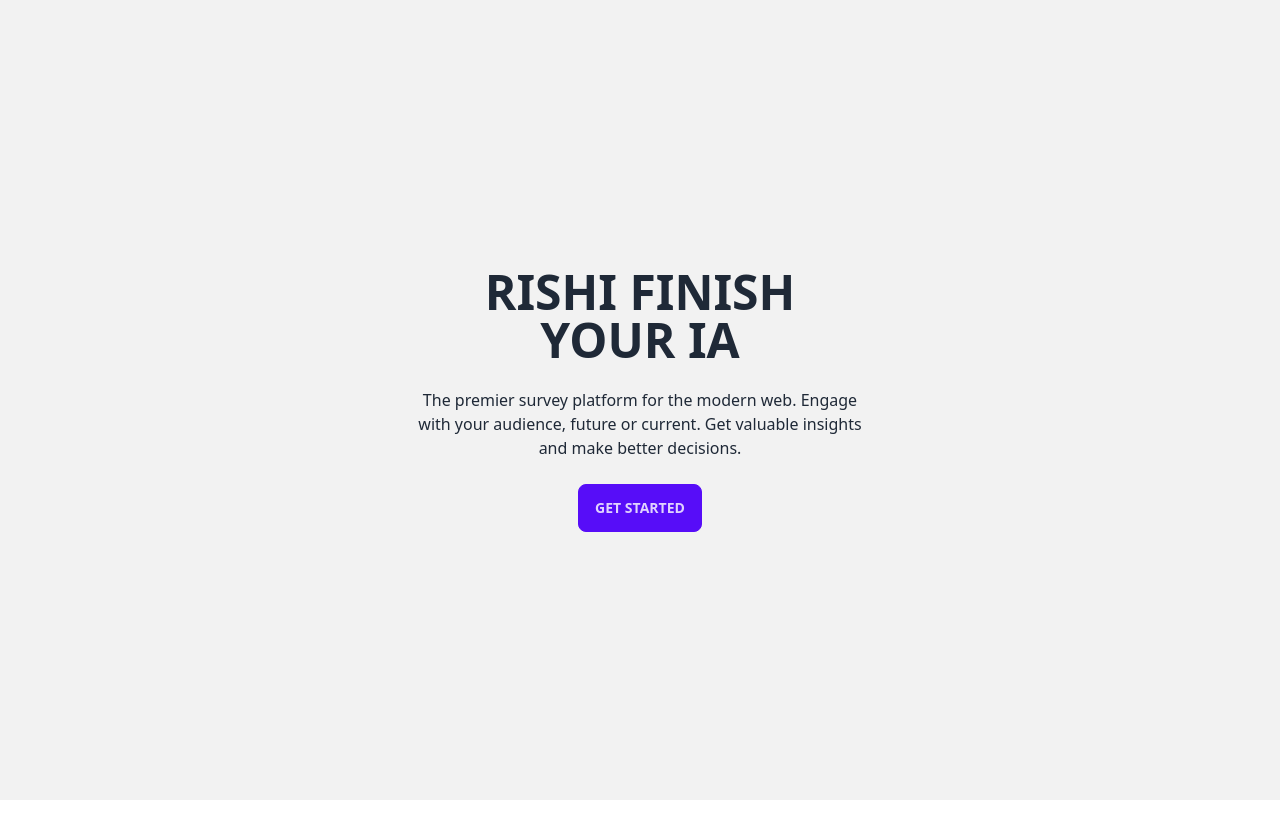
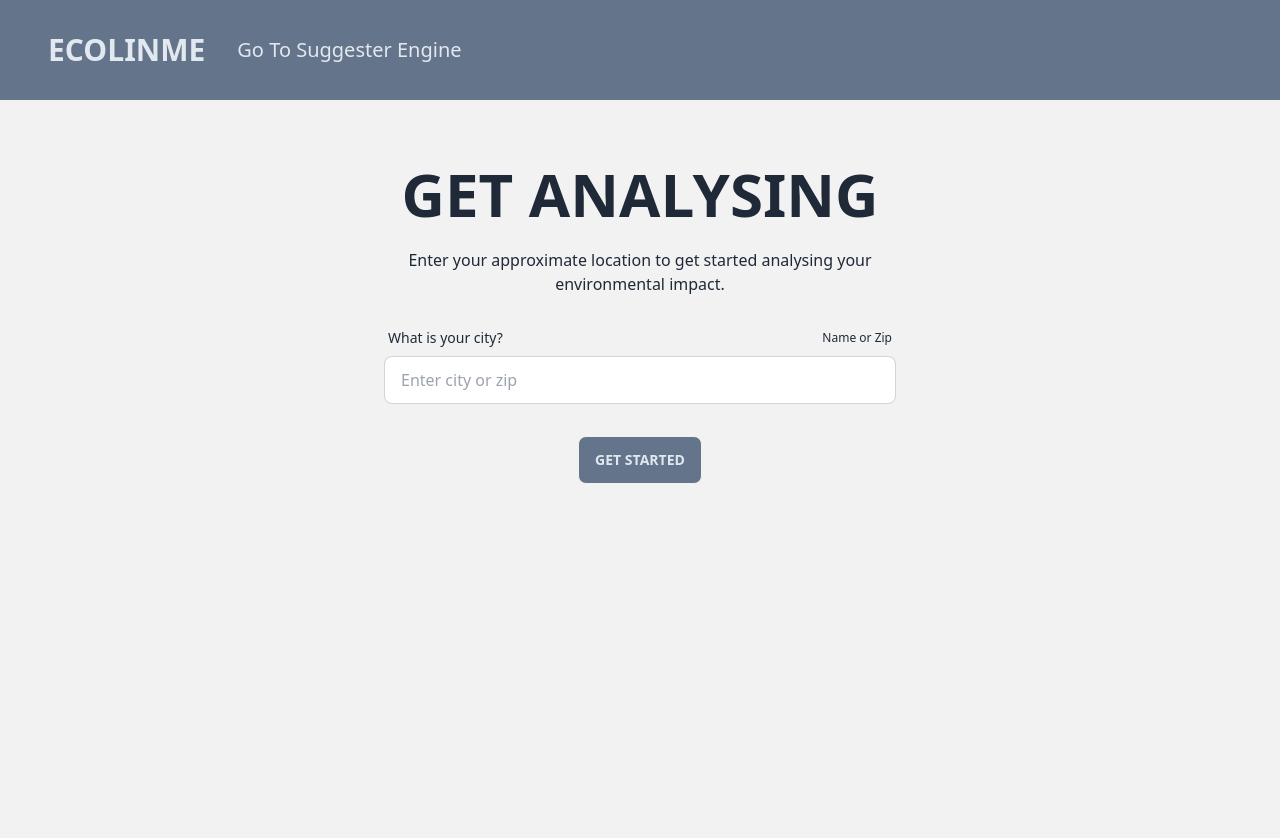
Before and after one commit to mjh316/hackpnwjune, a SvelteKit app: page / in a window 1280 px wide. Shown: the top 838 px of the page. Before the commit the page ends 800 px from the top, so only its background shows below. Built offline with nearby package versions, Linux system fonts and the light colour scheme.

Commit message:
home page with location form
nav bar
location form
submit button
slate color theme

```diff
--- a/src/routes/+page.svelte
+++ b/src/routes/+page.svelte
@@ -1,18 +1,37 @@
 <script lang="ts">
-	let title = 'RISHI FINISH YOUR IA';
+	let title = "ECOLINME";
+    let textColor = "text-slate-200";
+    let bgColor1 = "bg-slate-500";
 </script>
 
-<div class="hero min-h-screen bg-base-200">
-	<div class="hero-content text-center">
-		<div class="max-w-md">
-			<h1 class="lg:text-5xl text-3xl md:text-4xl font-bold">
-				{title}
-			</h1>
-			<p class="py-6">
-				The premier survey platform for the modern web. Engage with your audience, future or
-				current. Get valuable insights and make better decisions.
-			</p>
-			<button class="btn btn-primary">Get Started</button>
-		</div>
-	</div>
+<div class="navbar {textColor} {bgColor1} text-center p-8">
+	<ul class="[&>*]:px-4 list-none float-left">
+        <li class="text-3xl font-bold">{title}</li>
+        <li class=text-xl><a href="#">Go To Suggester Engine</a></li>
+	</ul>
 </div>
+<div class="bg-base-200">
+    <div class="locale w-full max-w-lg m-auto py-16 min-h-screen">
+        <div class="text-center">
+            <div class="max-w-lg">
+                <h1 class="lg:text-6xl text-4xl font-bold">GET ANALYSING</h1>
+                <div class="">
+                    <p class="py-6 text-md">
+                        Enter your approximate location to get started analysing your environmental impact.
+                    </p>
+                    <div class="form-control w-full py-0">
+                        <label class="label">
+                        <span class="label-text">What is your city?</span>
+                        <span class="label-text-alt">Name or Zip</span>
+                        </label>
+                        <input type="text" placeholder="Enter city or zip" class="input input-bordered w-full" />
+                    </div>
+                    <button class="btn bg-slate-500 text-slate-200 hover:bg-slate-200 hover:text-slate-900 hover:border-slate-900 my-8">Get Started</button>
+                </div>
+            </div>
+        </div>
+    </div>
+</div>
+
+<style>
+</style>
--- /dev/null
+++ b/src/routes/info/+page.svelte
@@ -0,0 +1,13 @@
+<script>
+	import InfoForm from './infoform.svelte';
+</script>
+
+<div class="infocontainer flex h-full w-screen overflow-hidden">
+	<InfoForm />
+</div>
+
+<style>
+	.infocontainer {
+		background-color: #ffe5b7;
+	}
+</style>
--- /dev/null
+++ b/src/routes/info/infoform.svelte
@@ -0,0 +1,32 @@
+<script lang="ts">
+	let title = "ENVIRO";
+</script>
+
+<div class="navbar">
+	<ul>
+        <li id="title">ENVIRO</li>
+        <li><a href="#">Go To Suggester Engine</a></li>
+        <li>About</li>
+	</ul>
+</div>
+
+
+<style>
+    .navbar {
+    list-style-type: none;
+    margin: 0;
+    padding: 0;
+    overflow: hidden;
+    background-color: #333333;
+    }
+
+    .navbar li {
+    float: left;
+    display: block;
+    color: white;
+    text-align: center;
+    padding: 16px;
+    text-decoration: none;
+    }
+
+</style>
```
Also changed, not shown: 1 other file (tests, documents, lock files or other folders).
